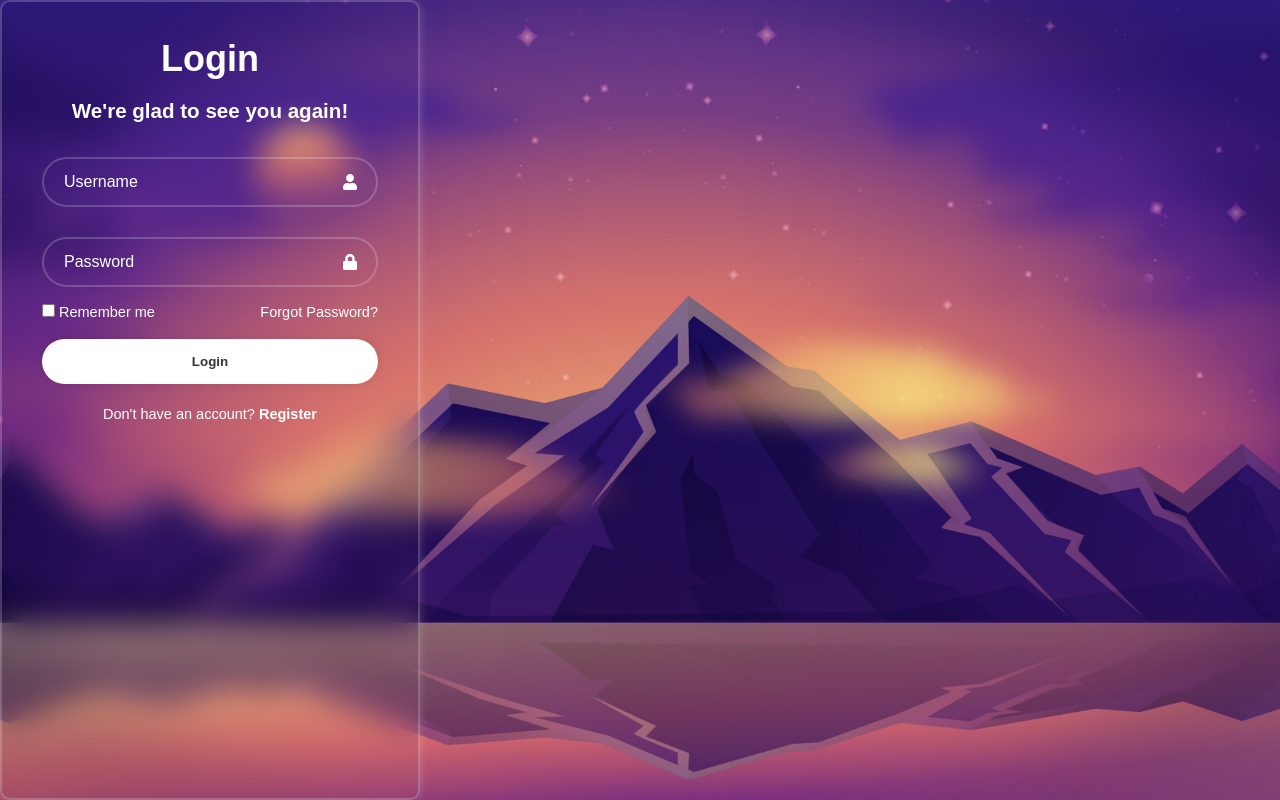
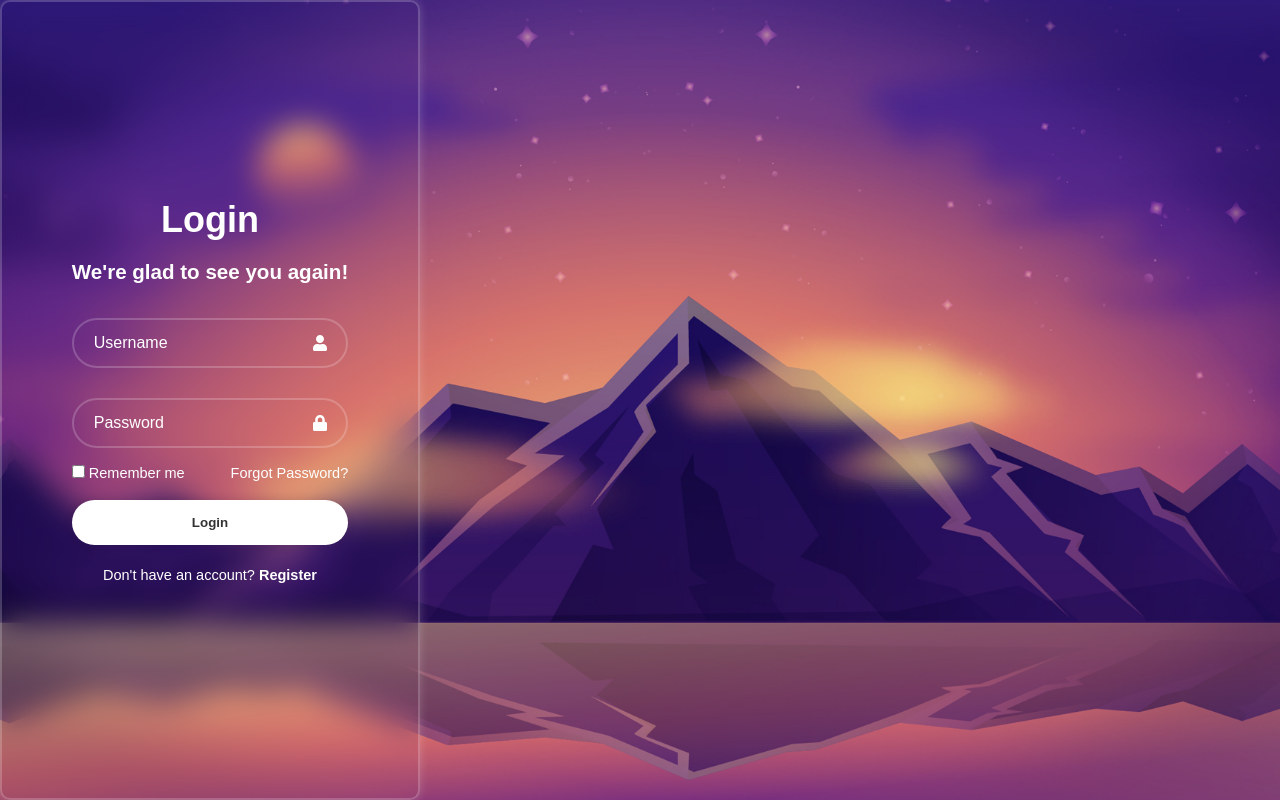
Before and after one commit to klanell/fap, a React (Create React App) app in the folder frontend/: page / in a window 1280 px wide. Built offline with nearby package versions, Linux system fonts and the light colour scheme.

Commit message:
Center LoginForm im CSS

```diff
--- a/frontend/src/login/loginForm/LoginForm.css
+++ b/frontend/src/login/loginForm/LoginForm.css
@@ -24,6 +24,9 @@ code {
 }
 
 .wrapper {
+    display: flex;
+    justify-content: center;
+    align-items: center;
     width: 420px;
     background: transparent;
     border: 2px solid rgba(255,255,255,.2);
```
Also changed, not shown: frontend/src/login/register/RegisterForm.tsx (+6 -1 lines).
